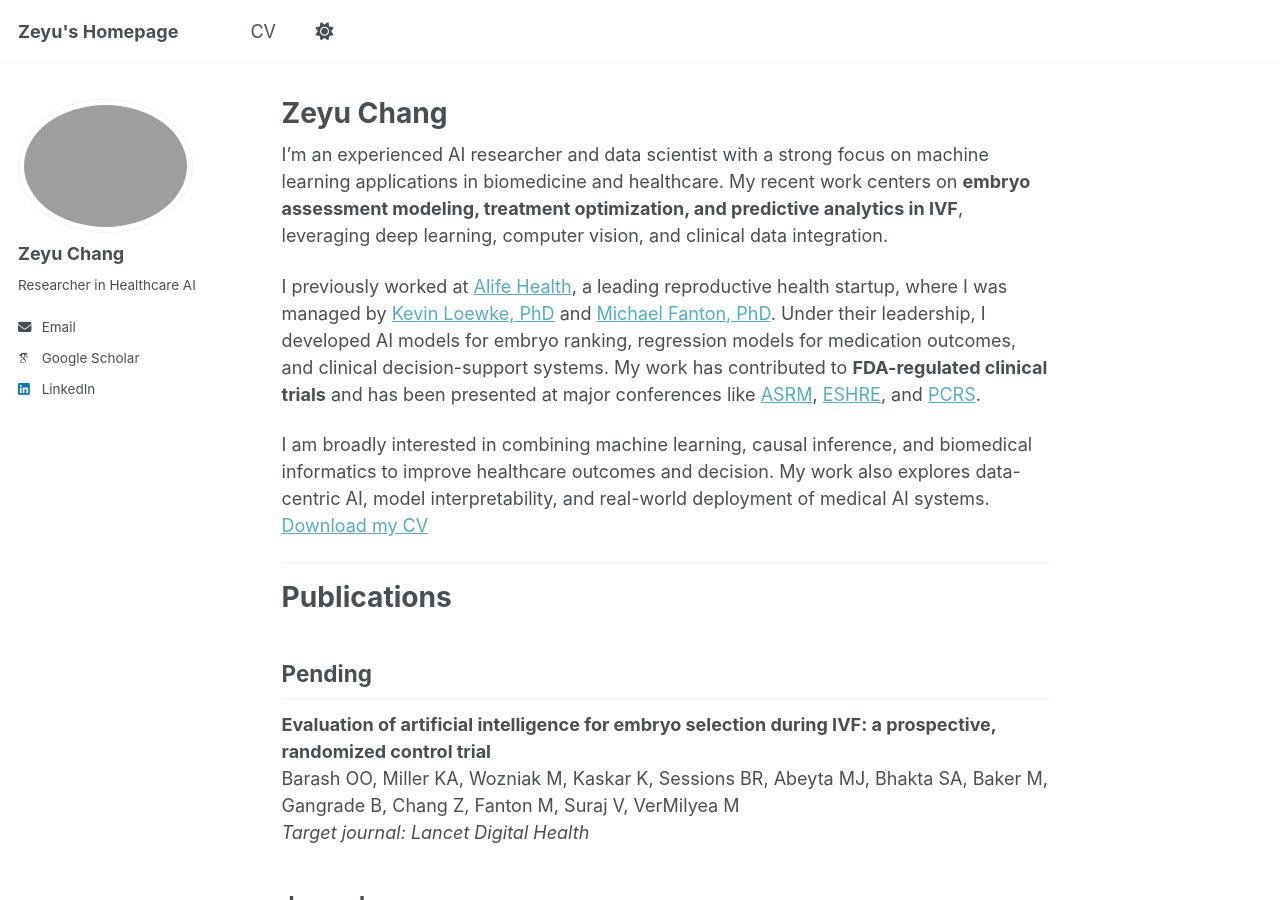
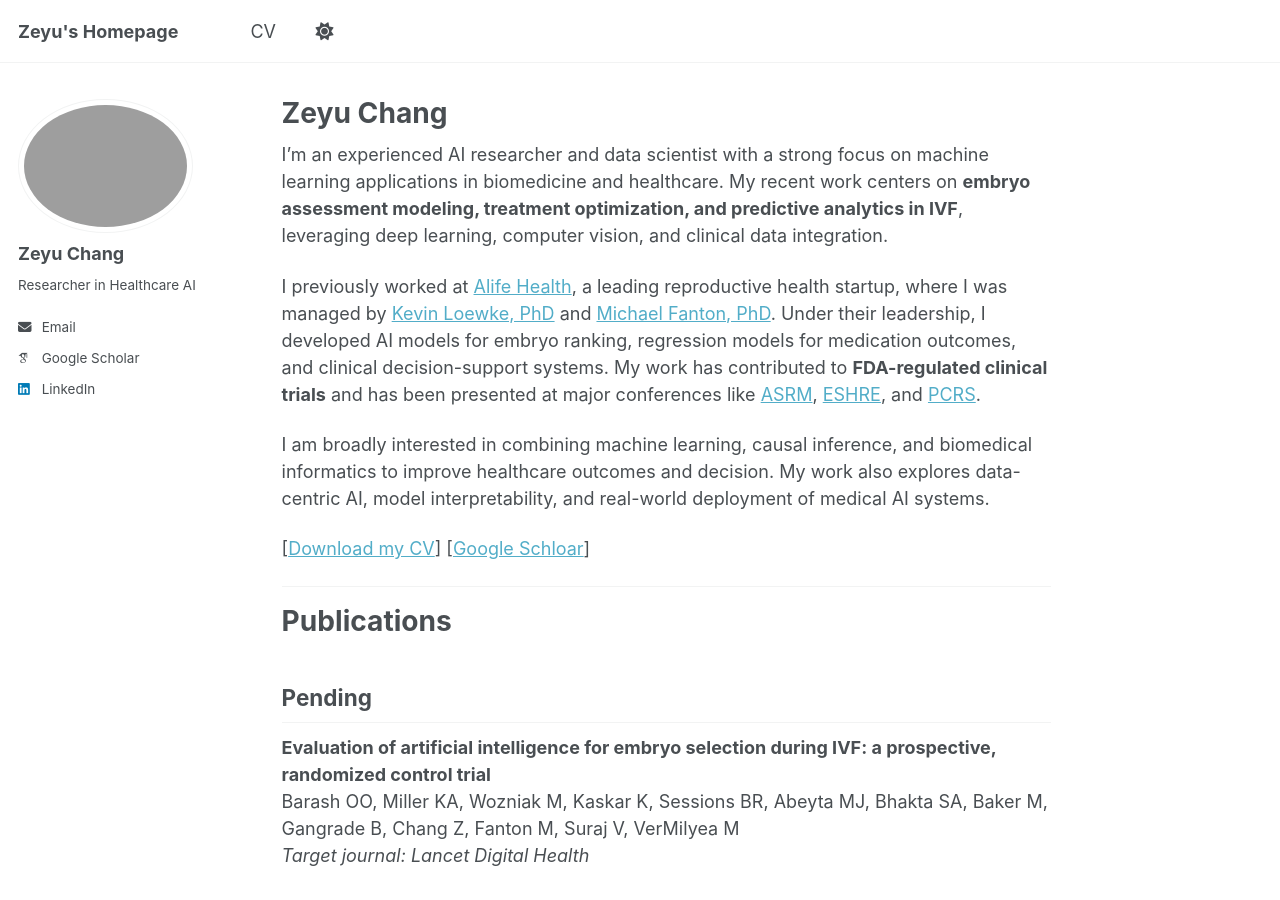
Before and after one commit to zeyuchang98/zeyuchang98.github.io, a Jekyll site: the page built from _pages/about.md, in a window 1280 px wide and 900 px high. Built offline with Jekyll 4.4.1, drawn with Linux system fonts in a browser that asks for light colours; some web fonts are replaced.

Commit message:
update cv

```diff
--- a/_pages/about.md
+++ b/_pages/about.md
@@ -11,7 +11,9 @@ I’m an experienced AI researcher and data scientist with a strong focus on mac
 
 I previously worked at [Alife Health](https://www.alifehealth.com/), a leading reproductive health startup, where I was managed by [Kevin Loewke, PhD](https://scholar.google.com/citations?user=D4HRo4kAAAAJ&hl=en&oi=ao) and [Michael Fanton, PhD](https://scholar.google.com/citations?user=xr5LO2MAAAAJ&hl=en). Under their leadership, I developed AI models for embryo ranking, regression models for medication outcomes, and clinical decision-support systems. My work has contributed to **FDA-regulated clinical trials** and has been presented at major conferences like [ASRM](https://www.asrm.org/), [ESHRE](https://www.eshre.eu/), and [PCRS](https://www.pcrsonline.org/).
 
-I am broadly interested in combining machine learning, causal inference, and biomedical informatics to improve healthcare outcomes and decision. My work also explores data-centric AI, model interpretability, and real-world deployment of medical AI systems. [Download my CV](/files/zeyu_chang_cv_250518.pdf)
+I am broadly interested in combining machine learning, causal inference, and biomedical informatics to improve healthcare outcomes and decision. My work also explores data-centric AI, model interpretability, and real-world deployment of medical AI systems.
+
+[[Download my CV](/files/zeyu_chang_cv_250518.pdf)] [[Google Schloar](https://scholar.google.com/citations?user=JZVeauAAAAAJ&hl=en)]
 
 ---
 
```
